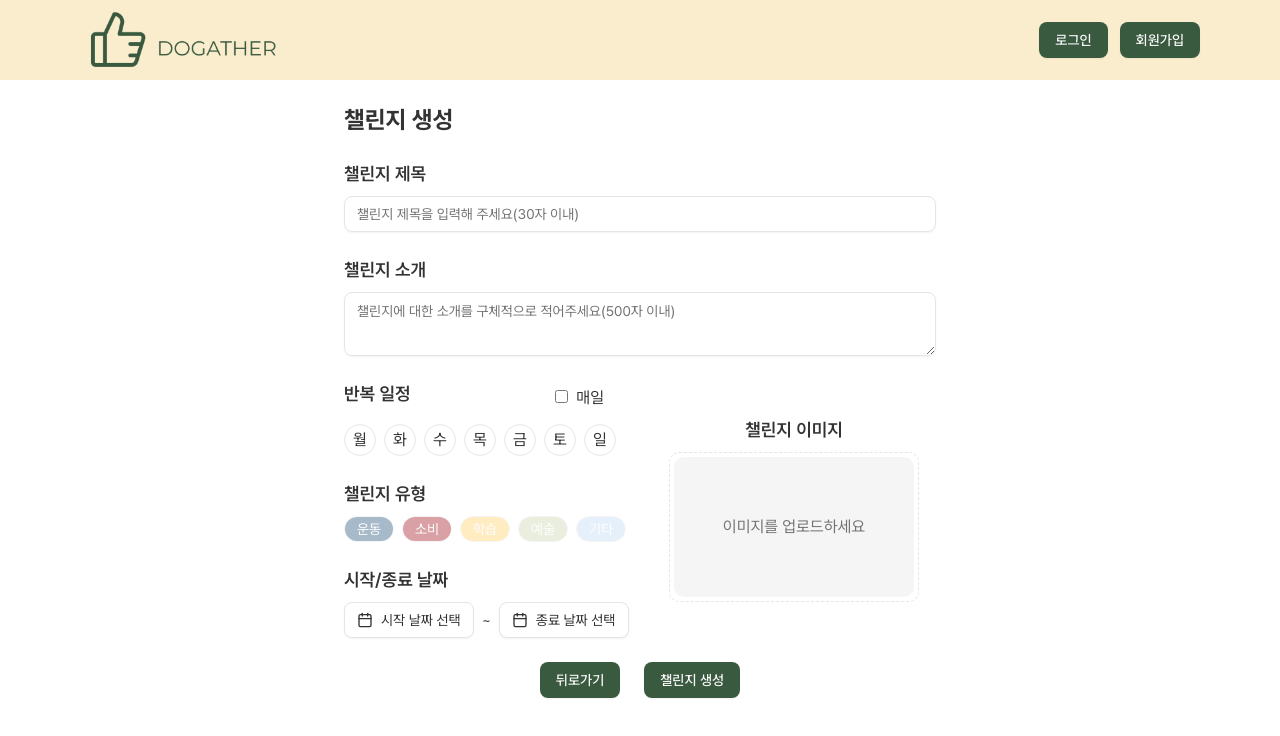
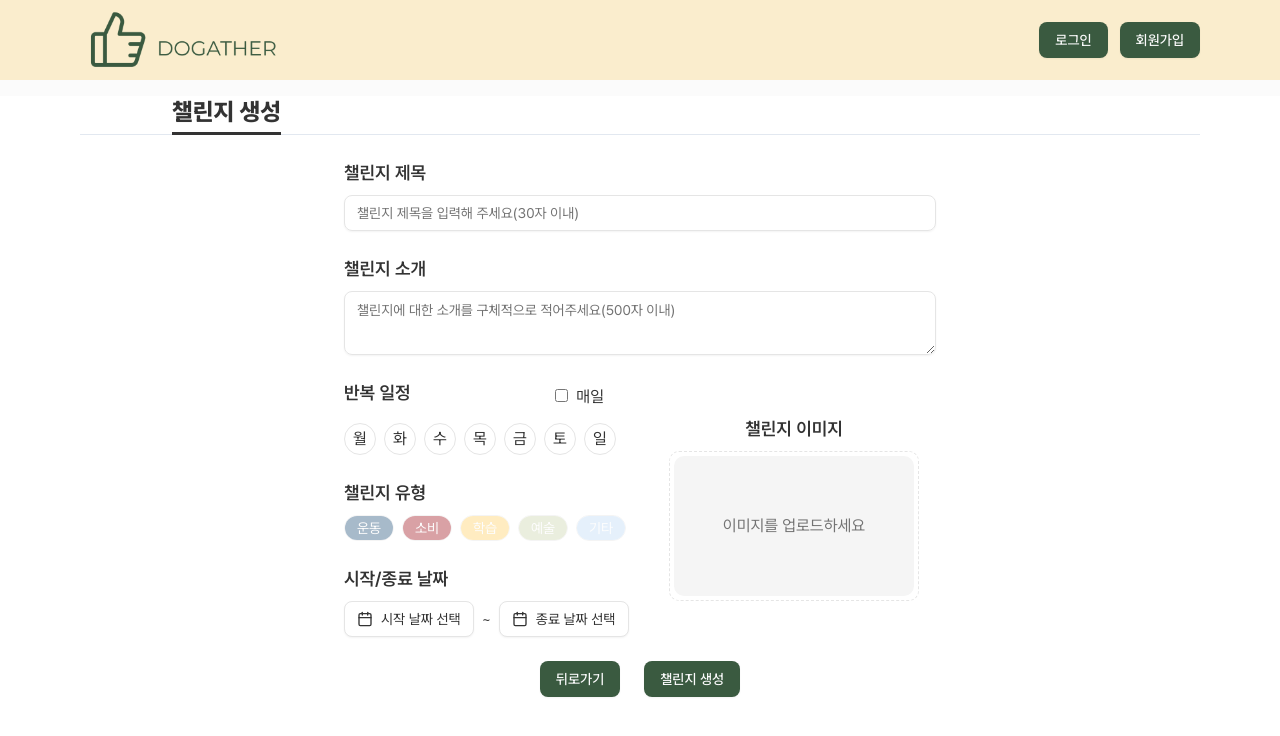
Before and after one commit to do-gather-challenge/do-gather, a Next.js app: page /challenges/post in a window 1280 px wide. Shown: the top 736 px of the page. Built offline with nearby package versions, Linux system fonts and the light colour scheme; no server answers.

Commit message:
design: #52 챌린지 제목 스타일 변경

```diff
--- a/src/components/features/challenges/post/challenge-post-form.tsx
+++ b/src/components/features/challenges/post/challenge-post-form.tsx
@@ -16,9 +16,15 @@ const ChallengePostForm = ({ mode, initialData }: ChallengeFormProps) => {
   const { challenge, challengeImageFile, setters, handleChange } = useChallengeForm(initialData);
 
   return (
+    <>
+      <div className="relative mx-auto mt-24 w-full max-w-[1200px] px-5 sm:px-6 md:px-8">
+        <div className="bg-gray absolute right-10 bottom-0 left-10 h-px"></div>
+        <h1 className="relative mx-auto ml-15 inline-block border-b-3 border-black pb-1 text-2xl font-extrabold md:ml-25">
+          {mode === 'create' ? '챌린지 생성' : '챌린지 수정'}
+        </h1>
+      </div>
+
       <section className="mx-auto mb-6 max-w-[320px] p-6 md:max-w-[640px]">
-      <h1 className="mb-6 text-2xl font-bold">{mode === 'create' ? '챌린지 생성' : '챌린지 수정'}</h1>
-
         <ChallengePostInput challenge={challenge} handleChange={handleChange} />
 
         <section className="mb-6 grid grid-cols-1 gap-6 md:grid-cols-2">
@@ -35,6 +41,7 @@ const ChallengePostForm = ({ mode, initialData }: ChallengeFormProps) => {
           />
         </div>
       </section>
+    </>
   );
 };
 
```
Lines whose indentation alone changed are shown as unchanged.
